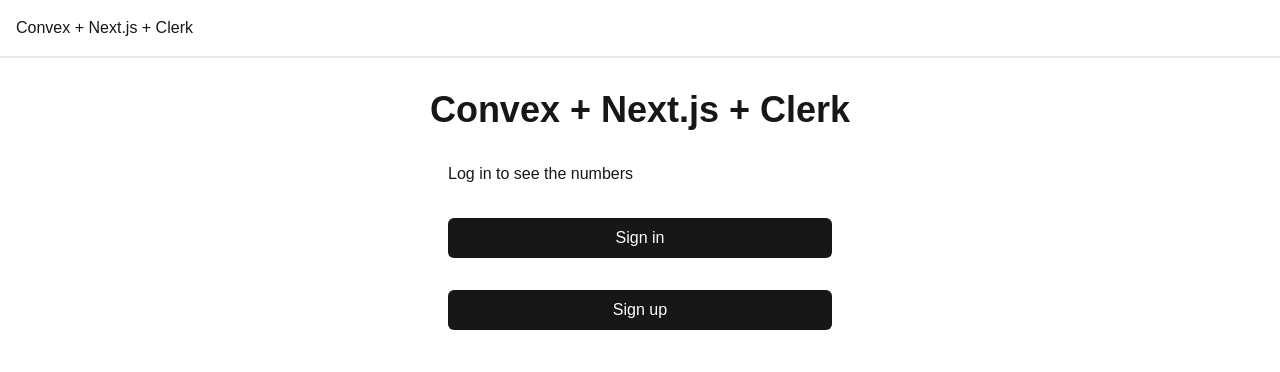
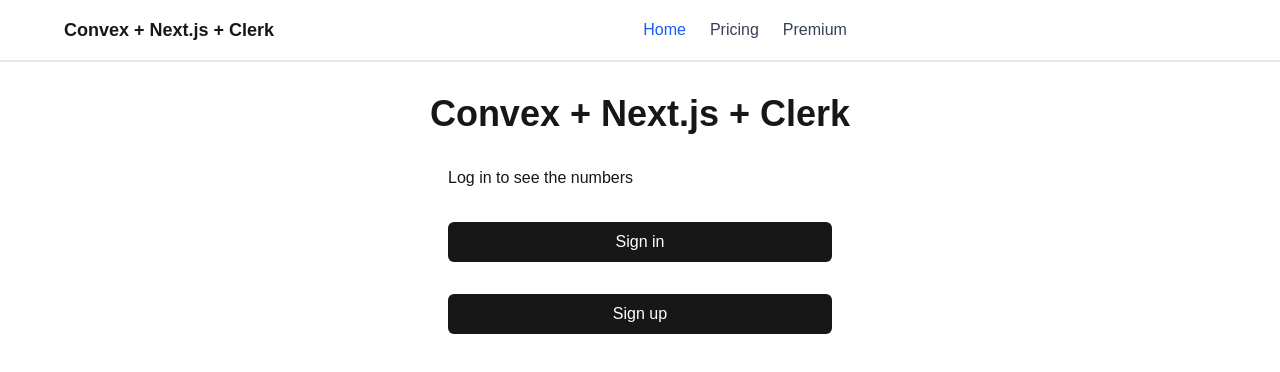
Before and after one commit to tfcbot/nextjs-convex-clerk, a Next.js app: page / in a window 1280 px wide. Shown: the top 372 px of the page. Built offline with nearby package versions, Linux system fonts and the light colour scheme; no server answers.

Commit message:
add clerk billing

```diff
--- a/app/layout.tsx
+++ b/app/layout.tsx
@@ -3,6 +3,7 @@
 import "./globals.css";
 import ConvexClientProvider from "@/components/ConvexClientProvider";
 import { ClerkProvider } from "@clerk/nextjs";
+import Navigation from "@/components/Navigation";
 
 const geistSans = Geist({
   variable: "--font-geist-sans",
@@ -33,7 +34,10 @@
         className={`${geistSans.variable} ${geistMono.variable} antialiased`}
       >
         <ClerkProvider dynamic>
-          <ConvexClientProvider>{children}</ConvexClientProvider>
+          <ConvexClientProvider>
+            <Navigation />
+            <main className="min-h-screen">{children}</main>
+          </ConvexClientProvider>
         </ClerkProvider>
       </body>
     </html>
--- a/app/page.tsx
+++ b/app/page.tsx
@@ -14,11 +14,6 @@
 
 export default function Home() {
   return (
-    <>
-      <header className="sticky top-0 z-10 bg-background p-4 border-b-2 border-slate-200 dark:border-slate-800 flex flex-row justify-between items-center">
-        Convex + Next.js + Clerk
-        <UserButton />
-      </header>
     <main className="p-8 flex flex-col gap-8">
       <h1 className="text-4xl font-bold text-center">
         Convex + Next.js + Clerk
@@ -30,7 +25,6 @@
         <SignInForm />
       </Unauthenticated>
     </main>
-    </>
   );
 }
 
--- /dev/null
+++ b/app/premium/page.tsx
@@ -0,0 +1,73 @@
+import { auth } from '@clerk/nextjs/server';
+import Link from 'next/link';
+import PremiumContent from '@/components/PremiumContent';
+
+export default async function PremiumPage() {
+  // Server-side check using has()
+  const { has } = await auth();
+  const hasPremiumAccess = has({ feature: 'premium_access' });
+  const hasPremiumPlan = has({ plan: 'premium' });
+
+  return (
+    <div className="max-w-4xl mx-auto p-6">
+      <h1 className="text-3xl font-bold mb-8">Premium Content</h1>
+
+      <div className="space-y-8">
+        {/* Server-side protected content */}
+        <div className="bg-white p-6 rounded-lg shadow-md">
+          <h2 className="text-xl font-semibold mb-4">Server-side Protected Content</h2>
+
+          {hasPremiumAccess ? (
+            <div className="prose">
+              <p>This content is protected on the server using the <code>has()</code> method.</p>
+              <p>You can see this content because you have the <strong>premium_access</strong> feature.</p>
+            </div>
+          ) : (
+            <div className="bg-gray-100 p-4 rounded-md">
+              <p className="text-gray-700">This content is only visible to users with the premium_access feature.</p>
+              <Link
+                href="/pricing"
+                className="mt-2 inline-block px-4 py-2 bg-blue-600 text-white rounded-md hover:bg-blue-700"
+              >
+                View Plans
+              </Link>
+            </div>
+          )}
+        </div>
+
+        {/* Client-side protected content using the Protect component */}
+        <div className="bg-white p-6 rounded-lg shadow-md">
+          <h2 className="text-xl font-semibold mb-4">Client-side Protected Content</h2>
+          <PremiumContent featureName="advanced_features">
+            <div className="prose">
+              <p>This content is protected on the client using the <code>&lt;Protect&gt;</code> component.</p>
+              <p>You can see this content because you have the <strong>advanced_features</strong> feature.</p>
+            </div>
+          </PremiumContent>
+        </div>
+
+        {/* Plan-based protection example */}
+        <div className="bg-white p-6 rounded-lg shadow-md">
+          <h2 className="text-xl font-semibold mb-4">Premium Plan Content</h2>
+
+          {hasPremiumPlan ? (
+            <div className="prose">
+              <p>This content is protected on the server using the <code>has()</code> method with a plan check.</p>
+              <p>You can see this content because you are subscribed to the <strong>premium</strong> plan.</p>
+            </div>
+          ) : (
+            <div className="bg-gray-100 p-4 rounded-md">
+              <p className="text-gray-700">This content is only visible to users with a premium plan.</p>
+              <Link
+                href="/pricing"
+                className="mt-2 inline-block px-4 py-2 bg-blue-600 text-white rounded-md hover:bg-blue-700"
+              >
+                View Plans
+              </Link>
+            </div>
+          )}
+        </div>
+      </div>
+    </div>
+  );
+}
--- /dev/null
+++ b/app/pricing/page.tsx
@@ -0,0 +1,10 @@
+import { PricingTable } from '@clerk/nextjs';
+
+export default function Page() {
+  return (
+    <div className="max-w-[800px] mx-auto p-4">
+      <h1 className="text-3xl font-bold mb-6 text-center">Choose Your Plan</h1>
+      <PricingTable />
+    </div>
+  );
+}
--- /dev/null
+++ b/components/Navigation.tsx
@@ -0,0 +1,56 @@
+'use client';
+
+import Link from 'next/link';
+import { usePathname } from 'next/navigation';
+import { UserButton } from '@clerk/nextjs';
+
+export default function Navigation() {
+  const pathname = usePathname();
+
+  const isActive = (path: string) => {
+    return pathname === path;
+  };
+
+  return (
+    <header className="sticky top-0 z-10 bg-background p-4 border-b-2 border-slate-200 dark:border-slate-800">
+      <div className="max-w-6xl mx-auto flex flex-row justify-between items-center">
+        <div className="flex items-center space-x-1">
+          <Link href="/" className="font-semibold text-lg">
+            Convex + Next.js + Clerk
+          </Link>
+        </div>
+
+        <nav className="hidden md:flex items-center space-x-6">
+          <Link
+            href="/"
+            className={`transition-colors ${isActive('/')
+              ? 'text-blue-600 font-medium'
+              : 'text-gray-700 hover:text-blue-600'}`}
+          >
+            Home
+          </Link>
+          <Link
+            href="/pricing"
+            className={`transition-colors ${isActive('/pricing')
+              ? 'text-blue-600 font-medium'
+              : 'text-gray-700 hover:text-blue-600'}`}
+          >
+            Pricing
+          </Link>
+          <Link
+            href="/premium"
+            className={`transition-colors ${isActive('/premium')
+              ? 'text-blue-600 font-medium'
+              : 'text-gray-700 hover:text-blue-600'}`}
+          >
+            Premium
+          </Link>
+        </nav>
+
+        <div className="flex items-center">
+          <UserButton afterSignOutUrl="/" />
+        </div>
+      </div>
+    </header>
+  );
+}
--- /dev/null
+++ b/components/PremiumContent.tsx
@@ -0,0 +1,32 @@
+'use client';
+
+import { Protect } from '@clerk/nextjs';
+
+interface PremiumContentProps {
+  featureName: string;
+  children: React.ReactNode;
+}
+
+export default function PremiumContent({ featureName, children }: PremiumContentProps) {
+  return (
+    <Protect
+      feature={featureName}
+      fallback={
+        <div className="p-4 border-2 border-amber-400 bg-amber-50 rounded-lg">
+          <h3 className="text-lg font-medium text-amber-700">Premium Feature</h3>
+          <p className="text-amber-600">
+            This content is only available to subscribers with the {featureName} feature.
+          </p>
+          <a
+            href="/pricing"
+            className="mt-2 inline-block px-4 py-2 bg-amber-500 text-white rounded-md hover:bg-amber-600"
+          >
+            View Plans
+          </a>
+        </div>
+      }
+    >
+      {children}
+    </Protect>
+  );
+}
```
Lines whose indentation alone changed are shown as unchanged.
